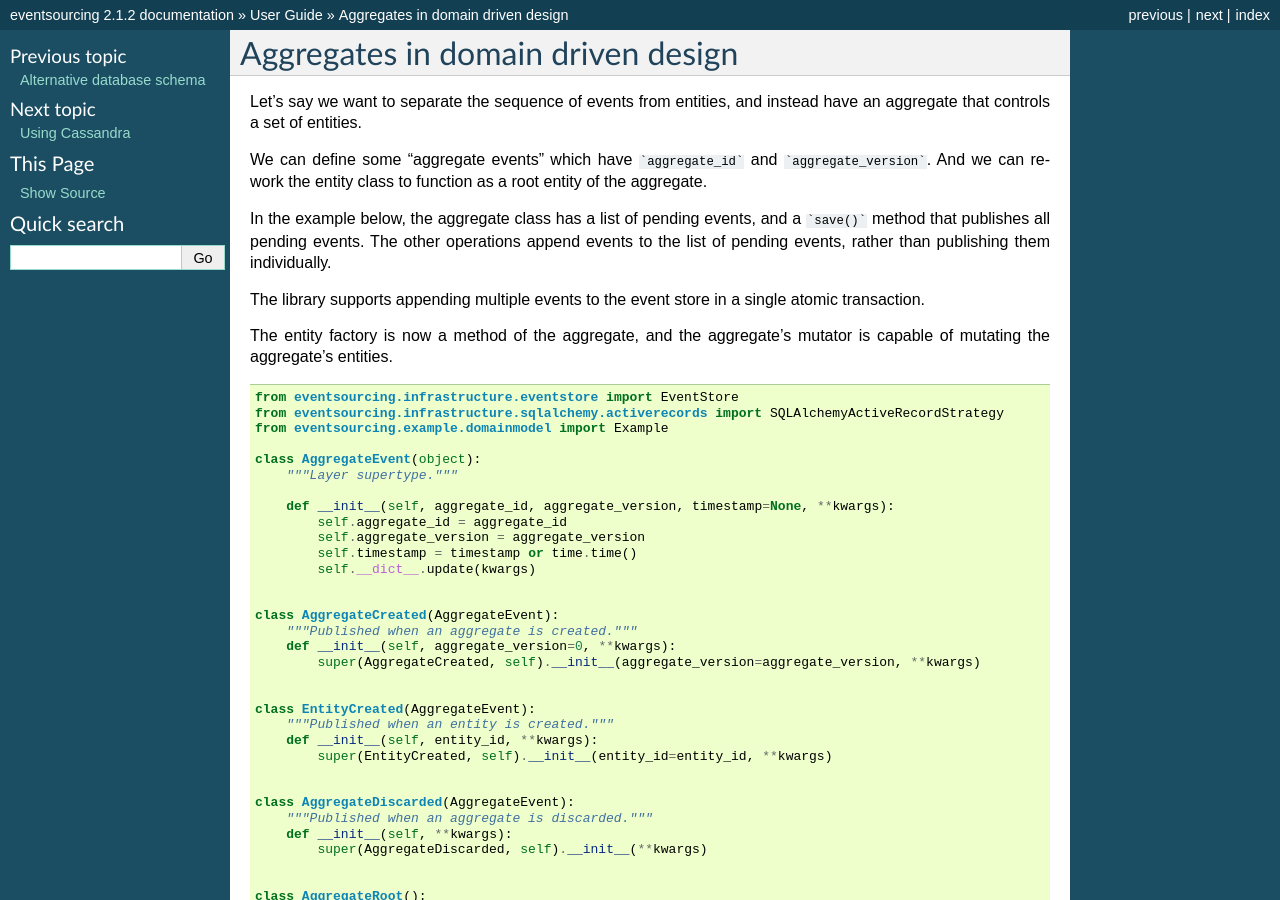
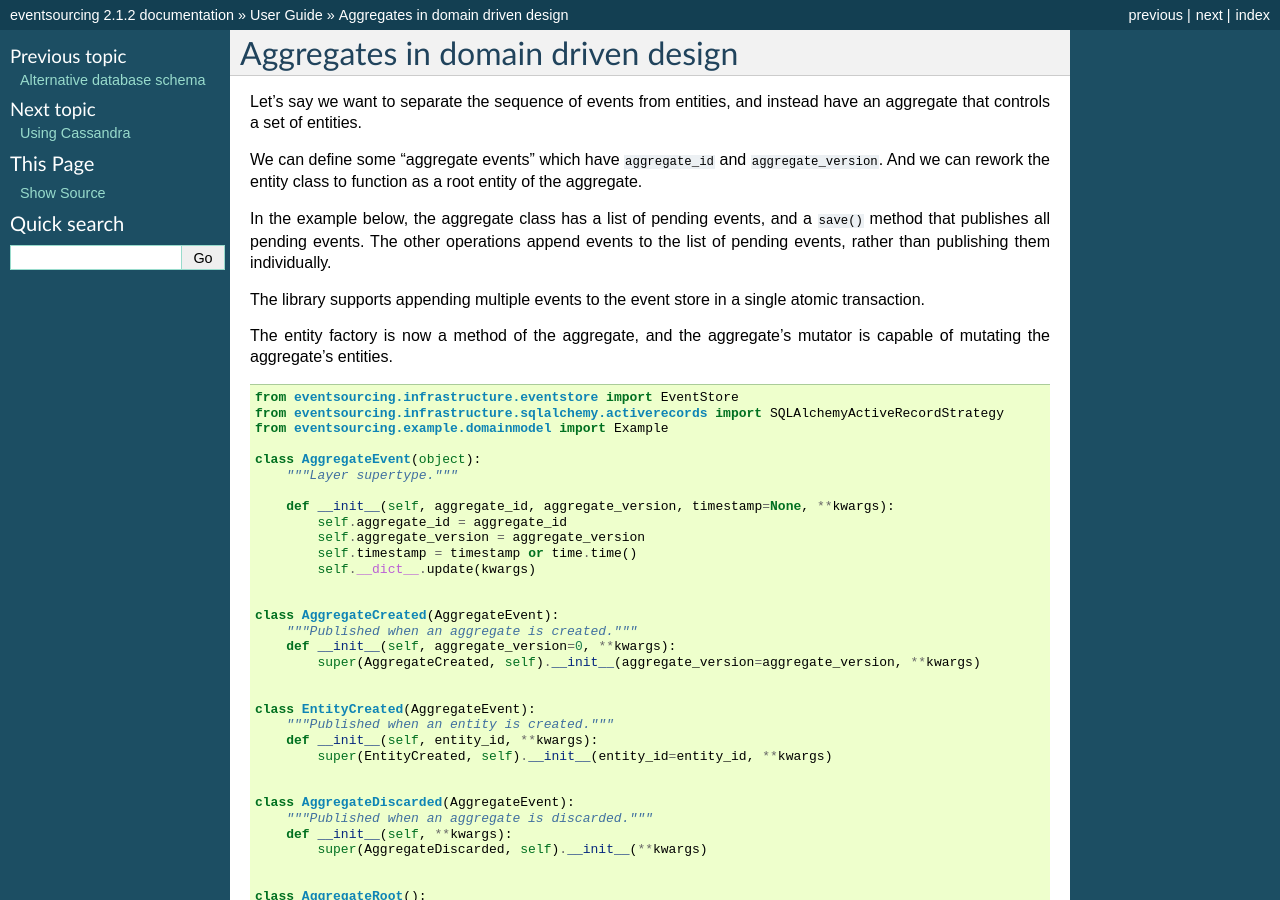
Before and after one commit to pyeventsourcing/eventsourcing, a Sphinx documentation site: the page built from docs/topics/user_guide/aggregates.rst, in a window 1280 px wide and 900 px high. Built offline with Sphinx 7.4.7, drawn with Linux system fonts in a browser that asks for light colours.

Commit message:
Fixed markup.

````diff
--- a/docs/topics/user_guide/aggregates.rst
+++ b/docs/topics/user_guide/aggregates.rst
@@ -5,11 +5,11 @@ Aggregates in domain driven design
 Let's say we want to separate the sequence of events from entities, and instead have
 an aggregate that controls a set of entities.
 
-We can define some "aggregate events" which have ```aggregate_id``` and
-```aggregate_version```. And we can rework the entity class to function as a root
+We can define some "aggregate events" which have ``aggregate_id`` and
+``aggregate_version``. And we can rework the entity class to function as a root
 entity of the aggregate.
 
-In the example below, the aggregate class has a list of pending events, and a ```save()```
+In the example below, the aggregate class has a list of pending events, and a ``save()``
 method that publishes all pending events. The other operations append events to the list
 of pending events, rather than publishing them individually.
 
@@ -217,7 +217,7 @@ Define an application class that uses the model and infrastructure.
 
 
 The application can be used to create new aggregates, aggregates can be used to
-create new entities. Batches of events are published and stored when the ```save()```
+create new entities. Batches of events are published and stored when the ``save()``
 method is called.
 
 
--- a/docs/topics/user_guide/cassandra.rst
+++ b/docs/topics/user_guide/cassandra.rst
@@ -29,7 +29,7 @@ Setup the connection and the database tables, using the library classes for Cass
 
 The Cassandra application class below is similar to the application classes above. Please note,
 it isn't necessary to pass the Cassandra datastore object into the Cassandra active
-record strategy. Investigate the ```CassandraSettings``` to learn how to configure
+record strategy. Investigate the ``CassandraSettings`` to learn how to configure
 away from default settings.
 
 .. code:: python
--- a/docs/topics/user_guide/encryption.rst
+++ b/docs/topics/user_guide/encryption.rst
@@ -3,7 +3,7 @@ Application-level encryption
 ============================
 
 To enable encryption, pass in a cipher strategy object when constructing
-the sequenced item mapper, and set ```always_encrypt``` to a True value.
+the sequenced item mapper, and set ``always_encrypt`` to a True value.
 
 Setup infrastructure using library classes.
 
--- a/docs/topics/user_guide/example_application.rst
+++ b/docs/topics/user_guide/example_application.rst
@@ -200,7 +200,7 @@ that can handle the three types of events defined above.
             raise NotImplementedError(type(event))
 
 
-The example entity class does not depend on the library, except for the ```publish()``` function.
+The example entity class does not depend on the library, except for the ``publish()`` function.
 In particular, it doesn't inherit from a "magical" entity base class. It just publishes events that it has
 applied to itself. The library does however contain domain entity classes that you can use to build your
 domain model. For example see the ``TimestampedVersionedEntity`` class, which is also a timestamped,
--- a/docs/topics/user_guide/schema.rst
+++ b/docs/topics/user_guide/schema.rst
@@ -4,9 +4,10 @@ Alternative database schema
 
 Let's say we want the database table to look like stored events, rather than sequenced items.
 
-It's easy to do. Just define a new sequenced item class, e.g. ```StoredEvent``` below.
+It's easy to do. Just define a new sequenced item class, e.g. ``StoredEvent`` below.
 
 .. code:: python
+
     from collections import namedtuple
 
     StoredEvent = namedtuple('StoredEvent', ['aggregate_id', 'aggregate_version', 'event_type', 'state'])
@@ -113,6 +114,7 @@ Set up the database.
 Then you can use the application as before, and your events will be stored as "stored events".
 
 .. code:: python
+
     with Application(datastore) as app:
 
         entity = app.create_example(foo='bar1')
--- a/docs/topics/user_guide/snapshotting.rst
+++ b/docs/topics/user_guide/snapshotting.rst
@@ -61,7 +61,7 @@ Let's introduce a snapshotting policy, so that a snapshot is automatically taken
             unsubscribe(predicate=self.requires_snapshot, handler=self.take_snapshot)
 
 
-In the application class below, the ```EventSourcedRepository``` is constructed with
+In the application class below, the ``EventSourcedRepository`` is constructed with
 an event sourced snapshot strategy. The application also has a policy to persist
 snapshots whenever they are taken.
 
````
